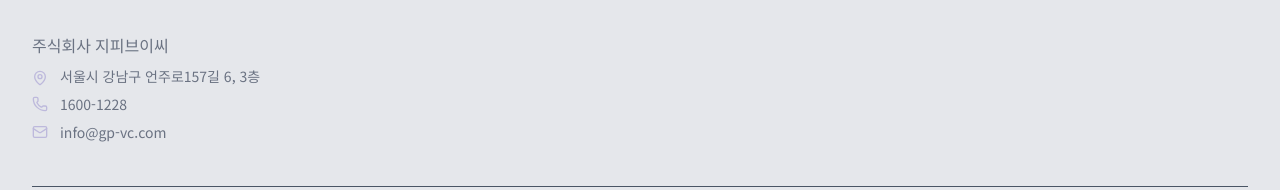
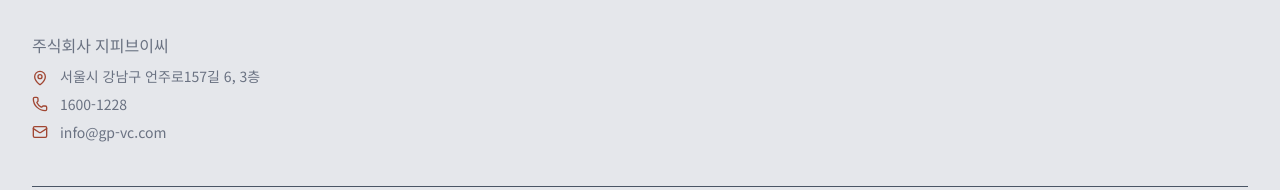
Before and after one commit to gp-vc/gpvcgs, a Next.js app: page /privacy-policy in a window 1280 px wide. Shown: the part 2722-2912 px from the top of the page. Built offline with nearby package versions, Linux system fonts and the light colour scheme; a web font is replaced by a local one.

Commit message:
이모지 및 버튼 색상 변경

```diff
--- a/src/components/layout/Footer.tsx
+++ b/src/components/layout/Footer.tsx
@@ -25,16 +25,16 @@ export default function Footer() {
                              <div className='flex items-start space-x-3'>
                                  <MapPin
                                      size={16}
-                                     className='text-[#bdb9dc] mt-1 flex-shrink-0'
+                                     className='text-(--bg-text-color) mt-1 flex-shrink-0'
                                  />
                                  <span className='text-gray-500 text-sm'>{content.address}</span>
                              </div>
                              <div className='flex items-center space-x-3'>
-                                 <Phone size={16} className='text-[#bdb9dc] flex-shrink-0' />
+                                 <Phone size={16} className='text-(--bg-text-color) flex-shrink-0' />
                                  <span className='text-gray-500 text-sm'>{content.phone}</span>
                              </div>
                              <div className='flex items-center space-x-3'>
-                                 <Mail size={16} className='text-[#bdb9dc] flex-shrink-0' />
+                                 <Mail size={16} className='text-(--bg-text-color) flex-shrink-0' />
                                  <span className='text-gray-500 text-sm'>{content.email}</span>
                              </div>
                              {/* <div className='flex items-start space-x-3'>
--- a/src/components/sections/Contact.tsx
+++ b/src/components/sections/Contact.tsx
@@ -252,7 +252,7 @@ return (
 							<button
 								type='submit'
 								disabled={isSubmitting}
-								className='w-full bg-[#bdb9dc] hover:bg-[#bdb9dc] backdrop-blur-sm text-white py-4 px-6 rounded-lg font-semibold transition-all duration-200 flex items-center justify-center space-x-2 group hover:shadow-xl hover:scale-[1.02]'
+								className='w-full bg-(--bg-text-color) hover:bg-(--bg-text-color) backdrop-blur-sm text-white py-4 px-6 rounded-lg font-semibold transition-all duration-200 flex items-center justify-center space-x-2 group hover:shadow-xl hover:scale-[1.02]'
 							>
 								<span>{isSubmitting ? '전송 중...' : t.submit}</span>
 								<Send
```
